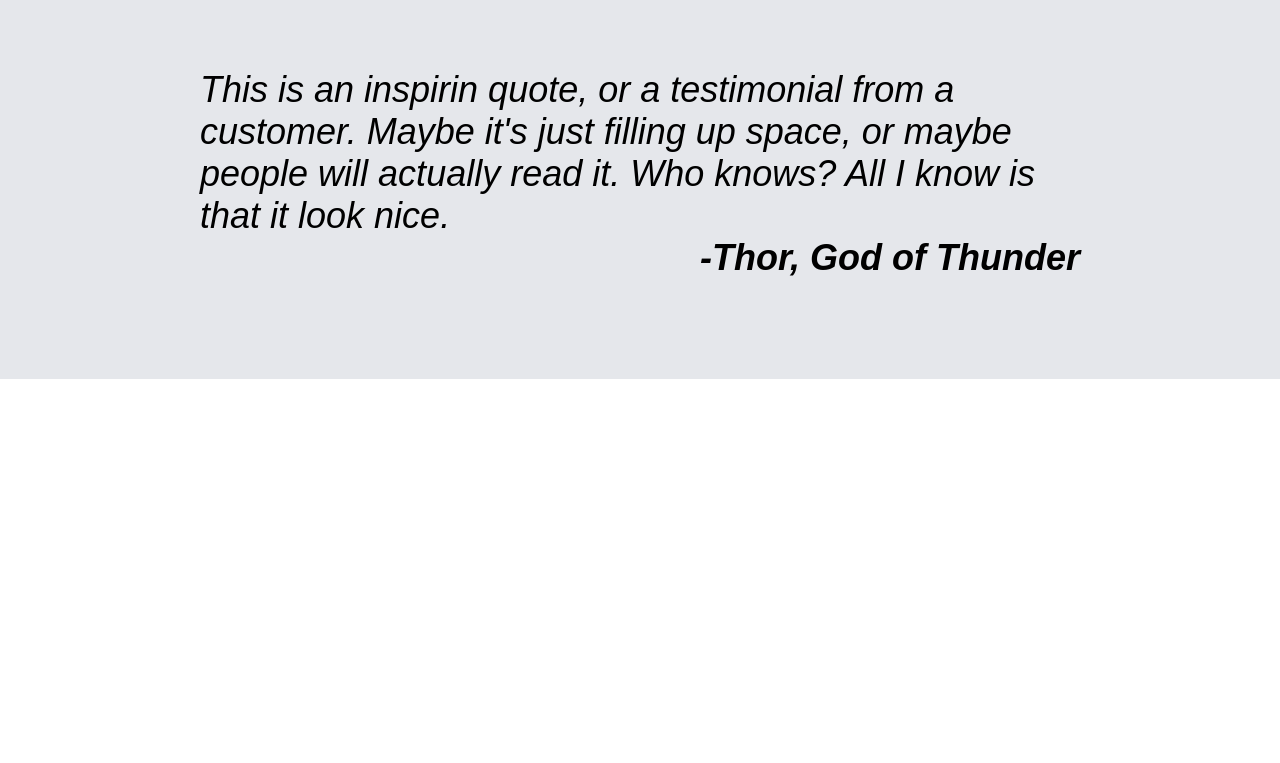
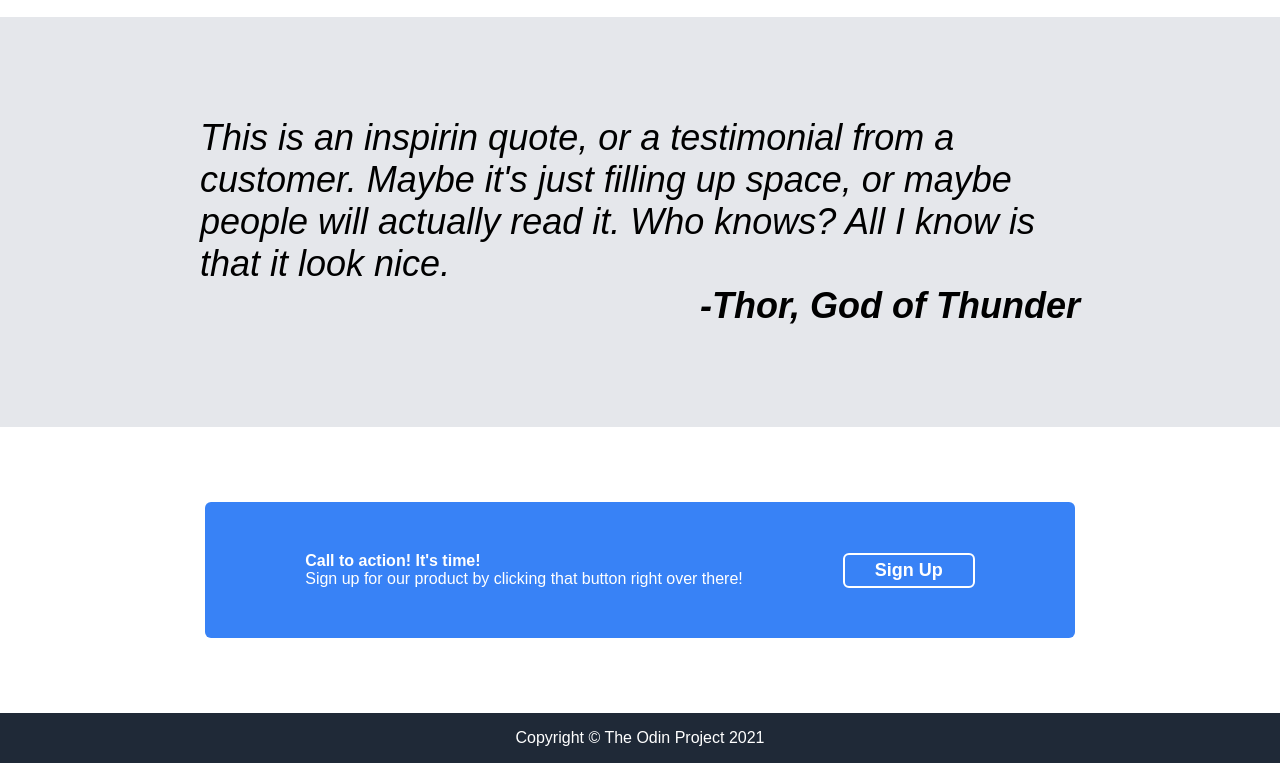
Before and after one commit to getDub/MyFirstLandingPage, a plain HTML site: page index.html in a window 1280 px wide. Shown: the part 705-1468 px from the top of the page. Before the commit the page ends 1084 px from the top, so only its background shows below. Drawn offline with Linux system fonts and the light colour scheme.

Commit message:
Full web page created. Header footer body content
Flex adjustments required.

```diff
--- a/index.html
+++ b/index.html
@@ -59,14 +59,30 @@
         <div class="container3">
             <div class="quoteContainer">
                 <div class="quote">
-                    <p>This is an inspirin quote, or a testimonial from a customer.
+                    <p class="pQuote">This is an inspirin quote, or a testimonial from a customer.
                         Maybe it's just filling up space, or maybe people will actually read it.
                         Who knows? All I know is that it look nice.
                     </p>
                 </div>
                 <div class="quoteAuthur">
-                    <p>-Thor, God of Thunder</p>
+                    <p class="pQuote">-Thor, God of Thunder</p>
                 </div>
+            </div>
+        </div>
+        <div class="container4">
+            <div class="blueBox">
+                <div class="callAction">
+                    <h4>Call to action! It's time!</h4>
+                    <p class="pCall">Sign up for our product by clicking that button right over there!</p>
+                </div>
+                <div class="signUpBtn">
+                    <button class="sUpBtn">Sign Up</button>
+                </div>
+            </div>
+        </div>
+        <div class="footer">
+            <div class="footerTxt">
+                <p class="pFoot">Copyright &#169; The Odin Project 2021</p>
             </div>
         </div>
 </body>
--- a/styles.css
+++ b/styles.css
@@ -131,10 +131,58 @@ body {
     font-weight: 900;
     font-style: italic;
     margin-top: 0px;
-    /* height: 50px; */
+
 
 }
 
-p{
+.pQuote{
     margin: 0px;
 }
+
+.container4 {
+    display: flex;
+    justify-content: center;
+    padding-top: 75px;
+    padding-bottom: 75px;
+    flex: 1;
+}
+
+.blueBox {
+    display: flex;
+    align-items: center;
+    justify-content:space-between;
+    background-color: #3882F6;
+    border-radius: 6px;
+    padding: 50px 100px;
+    gap: 100px;
+}
+
+h4 {
+    margin: 0px;
+    font-weight: 900;
+    color: white;
+}
+
+.pCall {
+    margin: 0px;
+    color: white;
+}
+
+.sUpBtn {
+    color: white;
+    border-style: solid;
+    background-color: #3882F6;
+    border-width: 2px;
+    border-radius: 6px;
+    border-color: white;
+    padding: 5px 30px;
+    font-size: 18px;
+    font-weight: 900;
+}
+
+.footer {
+    display: flex;
+    justify-content: center;
+    background-color: #1F2937;
+    color: white;
+}
```
